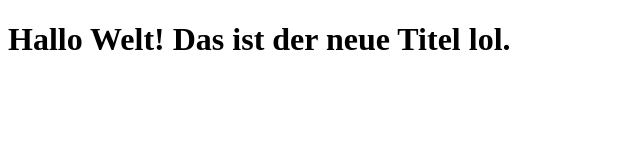
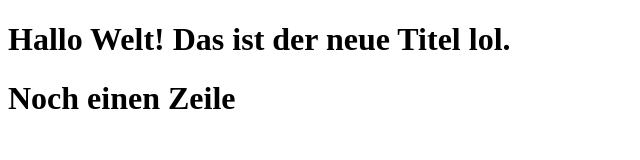
Before and after one commit to miretto/my-test-repo, a plain HTML site: page index.html in a window 1280 px wide. Shown: the whole page, without its empty margins (0-640 px from the left). Drawn offline with Linux system fonts and the light colour scheme.

Commit message:
Update index.html
Mal Schauen

```diff
--- a/index.html
+++ b/index.html
@@ -3,5 +3,6 @@
     <head><title>Mein erstes Git-Projekt</title></head>
     <body>
         <h1>Hallo Welt! Das ist der neue Titel lol.</h1>
+        <h1>Noch einen Zeile</h1>
     </body>
 </html>
```
